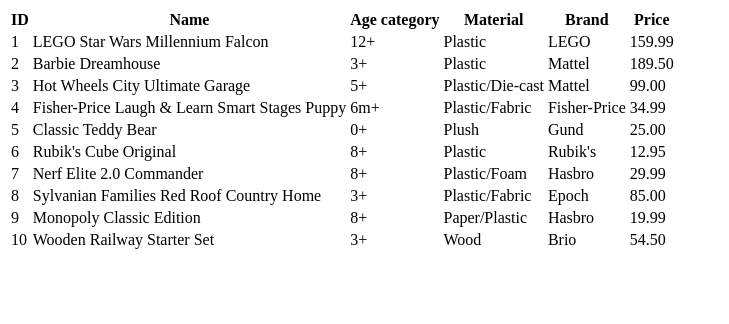
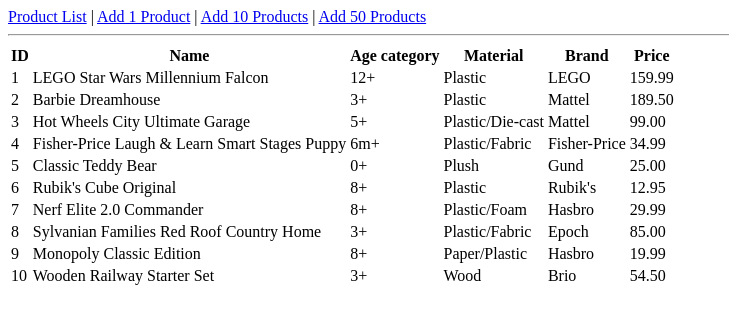
Before and after one commit to glukkluk/bosco-backend, a Django app: page /products/ in a window 1280 px wide. Shown: the top 324 px of the page, without its empty margins (0-729 px from the left). Run offline with Django 5.2, Linux system fonts and the light colour scheme; data comes from the database, SQL or seed files in the repository.

Commit message:
🎨 refactor: use templates for products view
Move hardcoded HTML from the products view to a Django template and
update the navigation menu.

```diff
--- a/hw_2_4/app/views.py
+++ b/hw_2_4/app/views.py
@@ -2,6 +2,7 @@ import json
 from random import choices
 
 from django.http import HttpRequest, HttpResponse
+from django.shortcuts import render
 
 from app import models
 
@@ -9,32 +10,7 @@ from app import models
 def products(request: HttpRequest) -> HttpResponse:
     all_products = models.Product.objects.all()
 
-    html_table = """<table>
-        <tr>
-            <th>ID</th>
-            <th>Name</th>
-            <th>Age category</th>
-            <th>Material</th>
-            <th>Brand</th>
-            <th>Price</th>
-        </tr>
-    """
-
-    for product in all_products:
-        html_table += f"""
-        <tr>
-            <td>{product.id}</td>
-            <td>{product.name}</td>
-            <td>{product.age_category}</td>
-            <td>{product.material}</td>
-            <td>{product.brand}</td>
-            <td>{product.price}</td>
-        </tr>
-        """
-
-    html_table += """</table>"""
-
-    return HttpResponse(html_table)
+    return render(request, "app/products.html", {"products": all_products})
 
 
 def replenish(request: HttpRequest, count: int) -> HttpResponse:
--- /dev/null
+++ b/hw_2_4/templates/app/products.html
@@ -0,0 +1,29 @@
+{% extends 'base.html' %}
+
+{% block title %}Products{% endblock %}
+{% block content %}
+<table>
+    <tr>
+        <th>ID</th>
+        <th>Name</th>
+        <th>Age category</th>
+        <th>Material</th>
+        <th>Brand</th>
+        <th>Price</th>
+    </tr>
+    {% for product in products %}
+    <tr>
+        <td>{{ product.id }}</td>
+        <td>{{ product.name }}</td>
+        <td>{{ product.age_category }}</td>
+        <td>{{ product.material }}</td>
+        <td>{{ product.brand }}</td>
+        <td>{{ product.price }}</td>
+    </tr>
+    {% empty %}
+    <tr>
+        <td colspan="6">No products found.</td>
+    </tr>
+    {% endfor %}
+</table>
+{% endblock %}
--- a/hw_2_4/templates/base.html
+++ b/hw_2_4/templates/base.html
@@ -6,7 +6,7 @@
         <title>{% block title %}Default Title{% endblock %}</title>
     </head>
     <body>
-        <header>{% include 'menu.html' %}</header>
+        <header>{% include 'partials/menu.html' %}</header>
         <main>{% block content %}{% endblock %}</main>
     </body>
 </html>
--- a/hw_2_4/templates/partials/menu.html
+++ b/hw_2_4/templates/partials/menu.html
@@ -1,6 +1,7 @@
 <nav>
     <a href="/products/">Product List</a> |
-    <a href="/replenish/10/">Add 10 Products</a> |
-    <a href="/replenish/50/">Add 50 Products</a>
+    <a href="/replenish/1">Add 1 Product</a> |
+    <a href="/replenish/10">Add 10 Products</a> |
+    <a href="/replenish/50">Add 50 Products</a>
 </nav>
 <hr />
```
